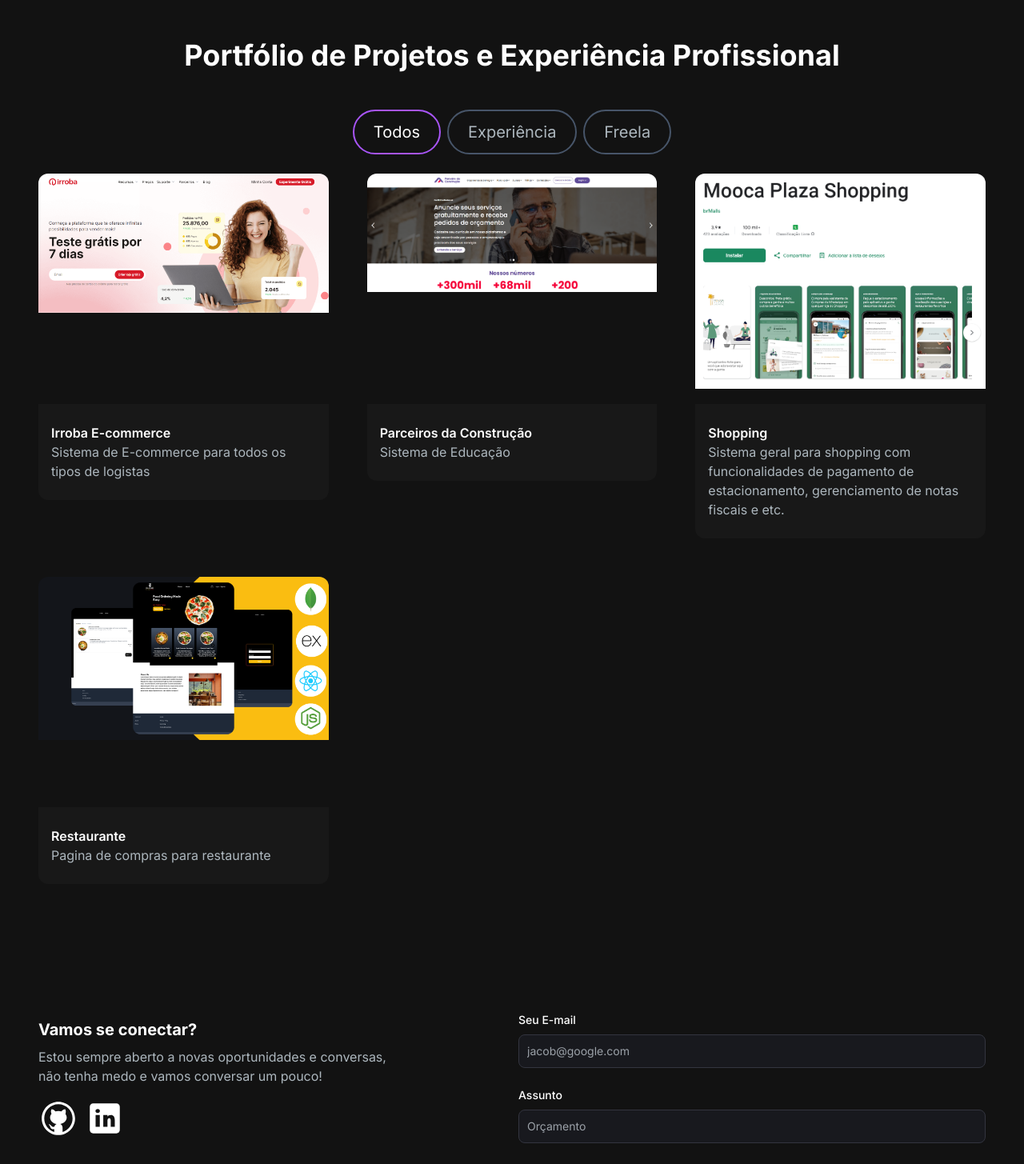
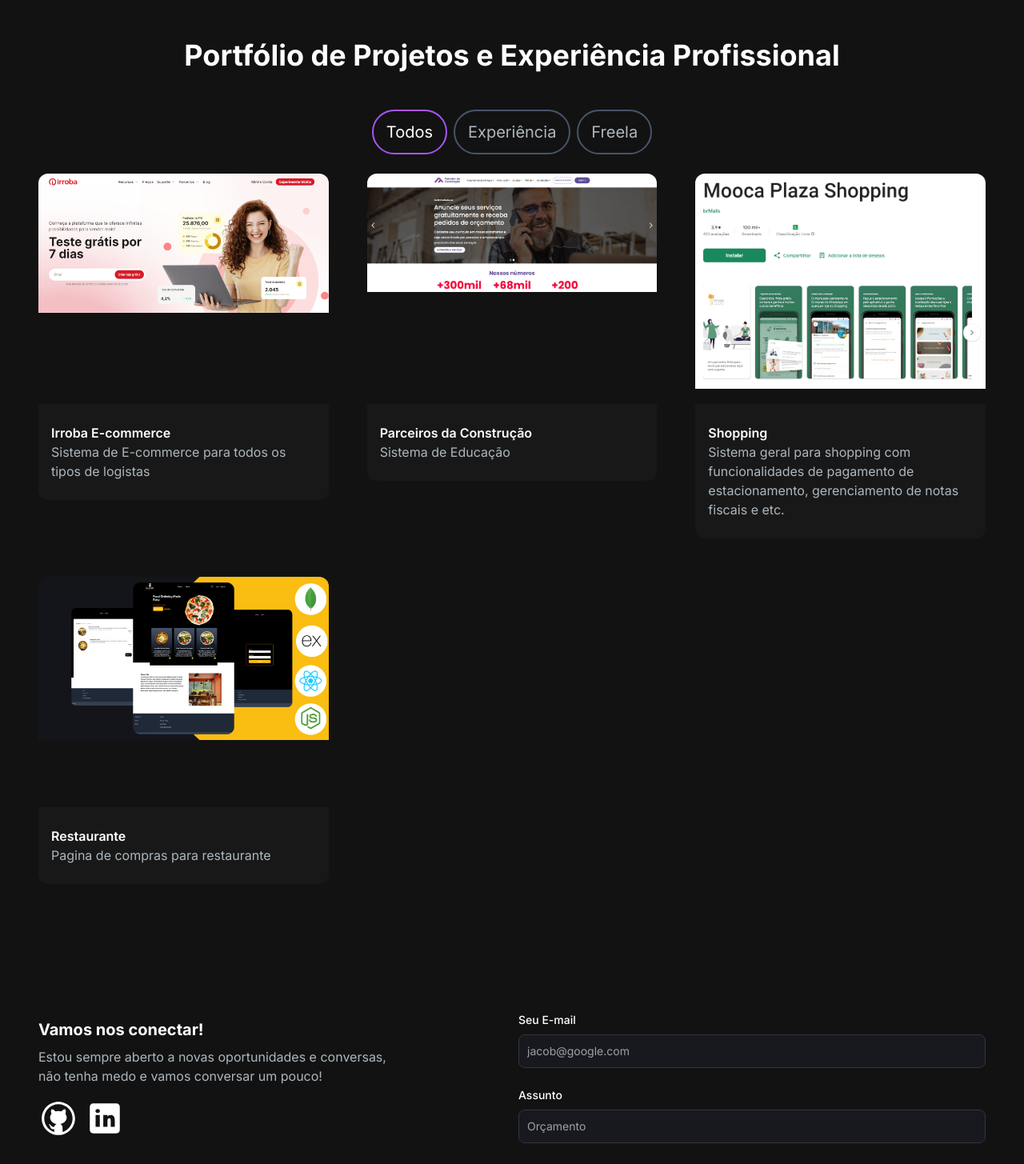
Before and after one commit to JesseSatlei/porfolio, a Next.js app: page / in a window 1280 px wide. Shown: the part 1180-2635 px from the top of the page at 80% size. Built offline with nearby package versions, Linux system fonts and the light colour scheme.

Commit message:
fix: adjuts botton and click

```diff
--- a/src/app/components/Email/EmailSection.tsx
+++ b/src/app/components/Email/EmailSection.tsx
@@ -5,10 +5,10 @@
 
 const EmailSection = () => {
   return (
-    <section className="grid md:grid-cols-2 my-12 md:my-16 py-24 gap-4 relative" id="contact">
+    <section className="grid md:grid-cols-2 my-12 md:my-16 py-24 gap-4 relative">
       <div className="absolute w-80 h-80 z-0 bg-[radial-gradient(ellipse_at_center,_var(--tw-gradient-stops))] from-purple-900 to-transparent rounded-full blur-lg top-full -left-4 transform -translate-x-1/2 -translate-y-1/2"></div>
-      <div className="z-10">
-        <h5 className="text-xl font-bold text-white my-2">Vamos se conectar?</h5>
+      <div className="z-10" id="contact">
+        <h5 className="text-xl font-bold text-white my-2">Vamos nos conectar!</h5>
         <p className="text-[#ADB7BE] mb-4 max-w-md">
           Estou sempre aberto a novas oportunidades e conversas, não tenha medo e vamos conversar um pouco!
         </p>
--- a/src/app/components/Projects/ProjectTag.tsx
+++ b/src/app/components/Projects/ProjectTag.tsx
@@ -14,7 +14,7 @@
   return (
     <button
       onClick={() => onClick(name)}
-      className={`border-2 rounded-full px-6 py-3 text-xl cursor-pointer ${buttonStyles}`}
+      className={`border-2 rounded-full px-4 py-3 text-xl cursor-pointer ${buttonStyles}`}
     >
       {name}
     </button>
```
